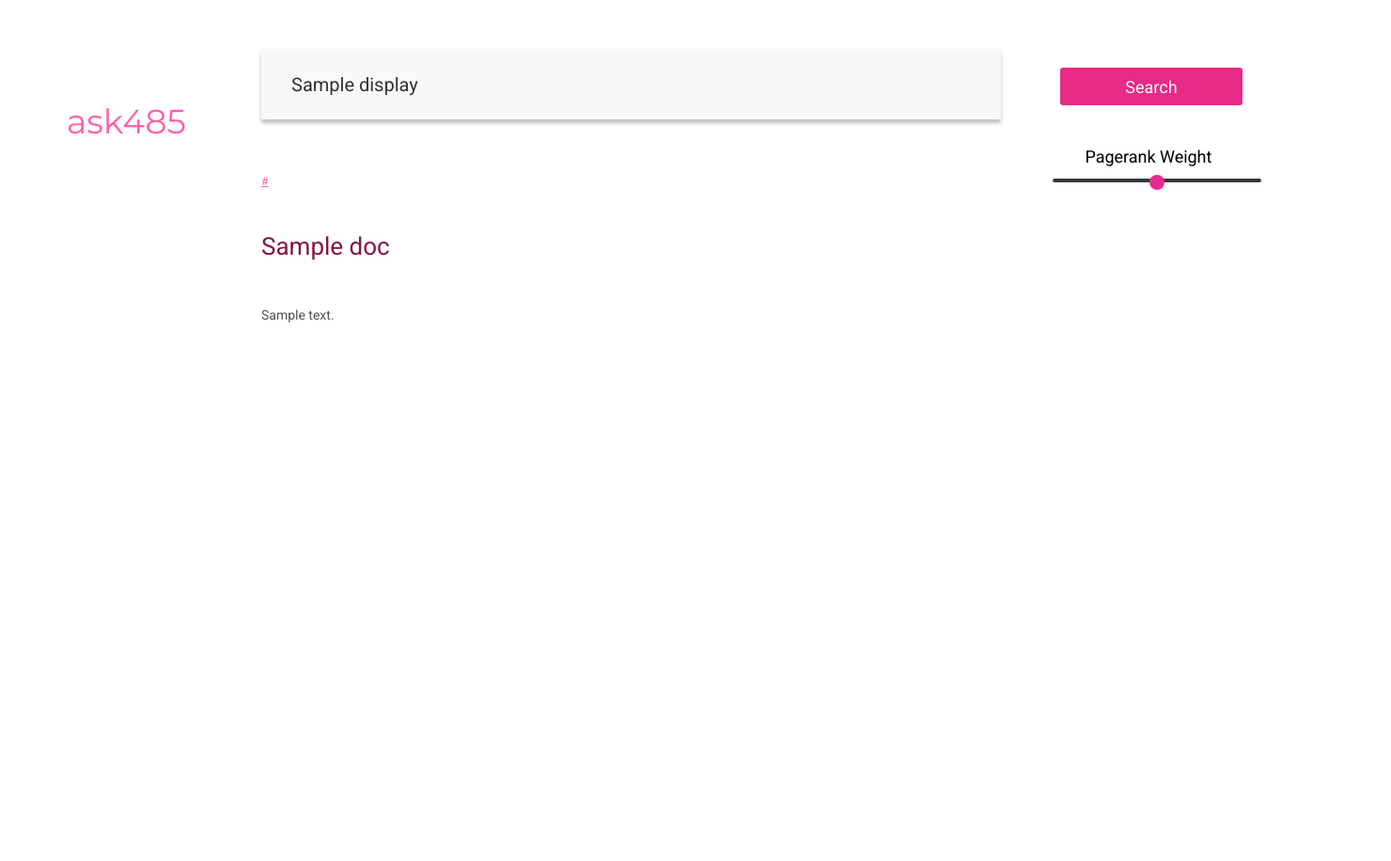
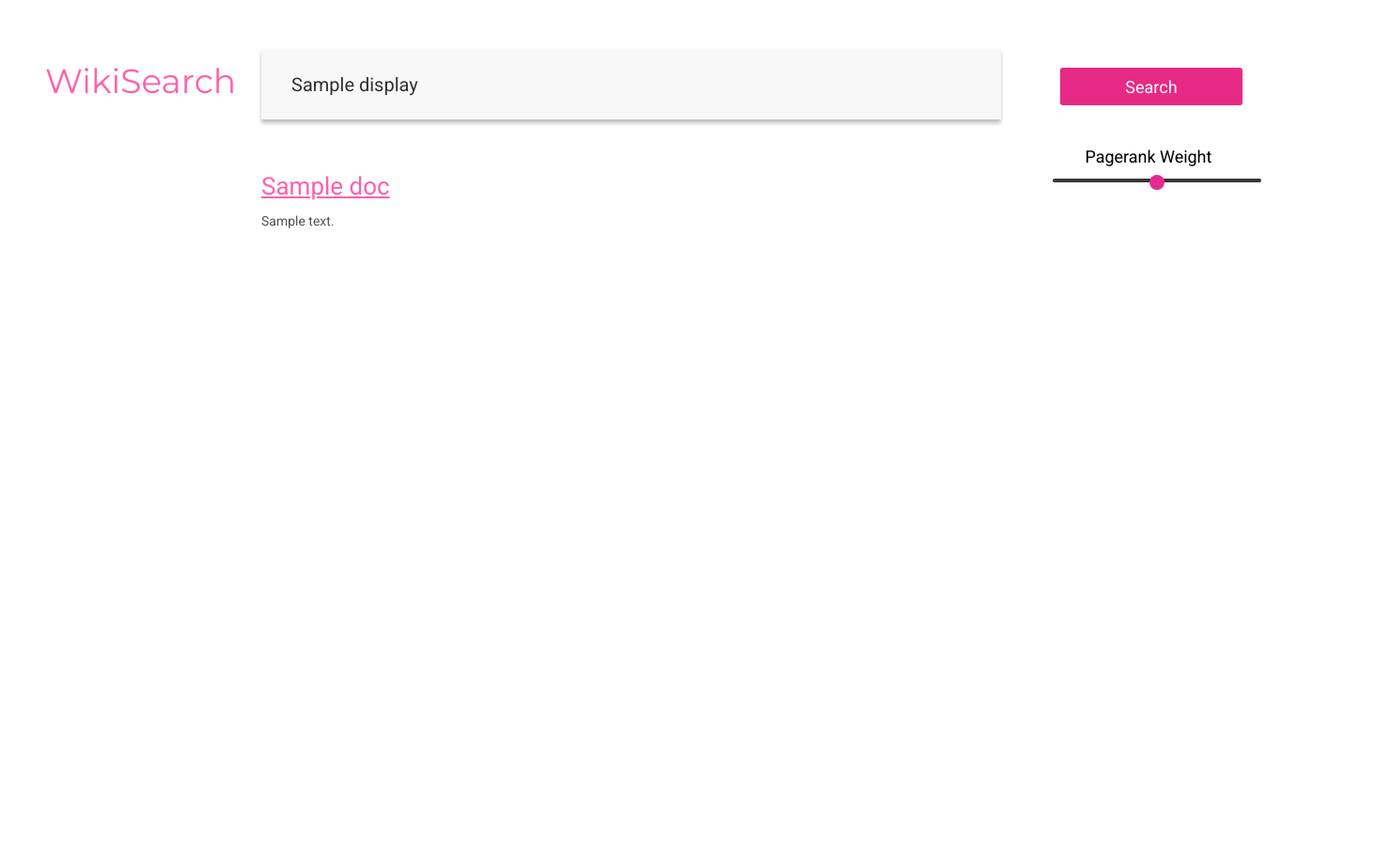
Before and after one commit to Katherine0717/SearchEngine, a Python web app: template search_server/search/templates/index.html in a window 1480 px wide. Shown: the whole page at 94% size. Run offline with Jinja, Linux system fonts and the light colour scheme; the template is opened without the code that fills it: most values are stand-ins (such as "Sample title", 1, 10 or a date in 2020).

Commit message:
Finished modify

```diff
--- a/search_server/search/static/css/style.css
+++ b/search_server/search/static/css/style.css
@@ -5,12 +5,12 @@
   background: #FFFFFF;
 }
 
-.ask485 {
+.SearchEngine {
   position: absolute;
   width: 153px;
   height: 44px;
-  left: 63px;
-  top: 63px;
+  left: 40px;
+  top: 20px;
 
   font-family: Montserrat;
   font-style: normal;
@@ -58,11 +58,12 @@
   font-size: 26px;
   line-height: 30px;
 
-  color: #831349;
+  color: #FF60AC;
 
   margin-top: 10px;
   padding-top: 10px;
 }
+
 .doc_url {
   font-family: Roboto;
   font-style: normal;
@@ -79,8 +80,7 @@
   font-size: 14px;
   line-height: 16px;
   color: #535353;
-  margin-top: 10px;
-  padding-top: 10px;
+  margin-top: 1px;
   margin-bottom: 35px;
 }
 
--- a/search_server/search/templates/index.html
+++ b/search_server/search/templates/index.html
@@ -2,7 +2,7 @@
 <html lang="en">
 
 <head>
-  <title>insta485</title>
+  <title>SearchEngine</title>
   <link rel="stylesheet" href="/static/css/style.css">
   <link href="https://fonts.googleapis.com/css?family=Montserrat" rel="stylesheet">
   <link href="https://fonts.googleapis.com/css?family=Roboto" rel="stylesheet">
@@ -10,7 +10,7 @@
 
 <body>
   <div class="feed">
-    <p class="ask485">ask485</p>
+    <p class="SearchEngine">WikiSearch</p>
     <p class="pagerank_weight">Pagerank Weight</p>
     <form action="/" method="GET">
       <div class="search_bar"><input type="text" name="q" value="{{display}}" /></div>
@@ -25,11 +25,10 @@
           {% if not doc.url %}
             <a class="doc_url">No url available</a>
           {% else %}
-            <a class="doc_url" href="{{doc.url}}">{{doc.url}}</a>
+          <div>
+            <a class="doc_title" href="{{doc.url}}">{{doc.title}}</a>
+          </div>
           {% endif %}
-          <div class="doc_title">
-            <p>{{doc.title}}</p>
-          </div>
           <div class="doc_summary">
             {% if not doc.summary %}
               <p>No summary available</p>
```
Also changed, not shown: README.md (added), SearchEngine ScreenShot.png (added).
